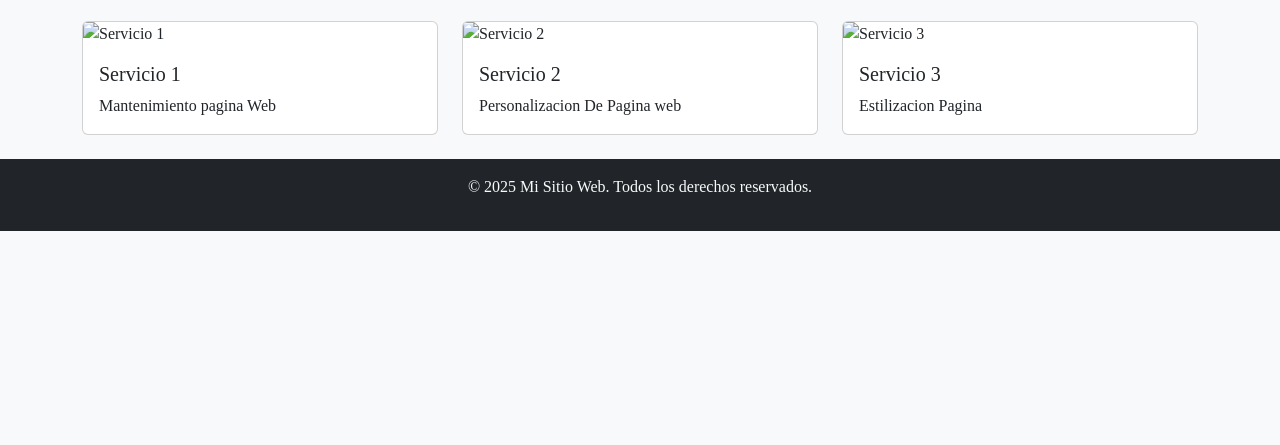
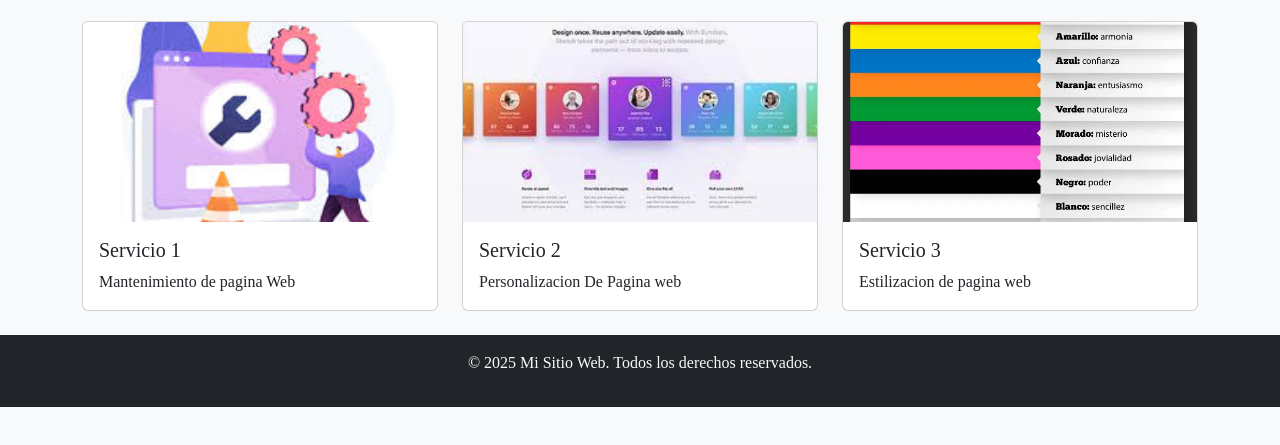
Before and after one commit to RodriMoreno96/MiPrimeraPaginaweb, a plain HTML site: page services.html in a window 1280 px wide. Shown: the part 131-576 px from the top of the page. Drawn offline with nearby package versions, Linux system fonts and the light colour scheme; files that its build step writes are made by us from their sources.

Commit message:
Mejoras en imagenes

```diff
--- a/services.html
+++ b/services.html
@@ -43,17 +43,17 @@
       <!-- Card para el Servicio 1 -->
       <div class="col-md-4 mb-4">
         <div class="card h-100">
-          <img src="images/service1.jpg" class="card-img-top" alt="Servicio 1">
+          <img src="imagen/mantenimiento.jpeg" class="card-img-top" alt="Servicio 1">
           <div class="card-body">
             <h5 class="card-title">Servicio 1</h5>
-            <p class="card-text">Mantenimiento pagina Web</p>
+            <p class="card-text">Mantenimiento de pagina Web</p>
           </div>
         </div>
       </div>
       <!-- Card para el Servicio 2 -->
       <div class="col-md-4 mb-4">
         <div class="card h-100">
-          <img src="images/service2.jpg" class="card-img-top" alt="Servicio 2">
+          <img src="imagen/Estilizacion.jpeg" class="card-img-top" alt="Servicio 2">
           <div class="card-body">
             <h5 class="card-title">Servicio 2</h5>
             <p class="card-text">Personalizacion De Pagina web</p>
@@ -63,10 +63,10 @@
       <!-- Card para el Servicio 3 -->
       <div class="col-md-4 mb-4">
         <div class="card h-100">
-          <img src="images/service3.jpg" class="card-img-top" alt="Servicio 3">
+          <img src="imagen/Miimagen.jpg.webp" class="card-img-top" alt="Servicio 3">
           <div class="card-body">
             <h5 class="card-title">Servicio 3</h5>
-            <p class="card-text">Estilizacion Pagina</p>
+            <p class="card-text">Estilizacion de pagina web </p>
           </div>
         </div>
       </div>
```
Also changed, not shown: index.html (+3 -3 lines), imagen/Estilizacion.jpeg (added), imagen/Miimagen.jpg.webp (added), imagen/mantenimiento.jpeg (added).
